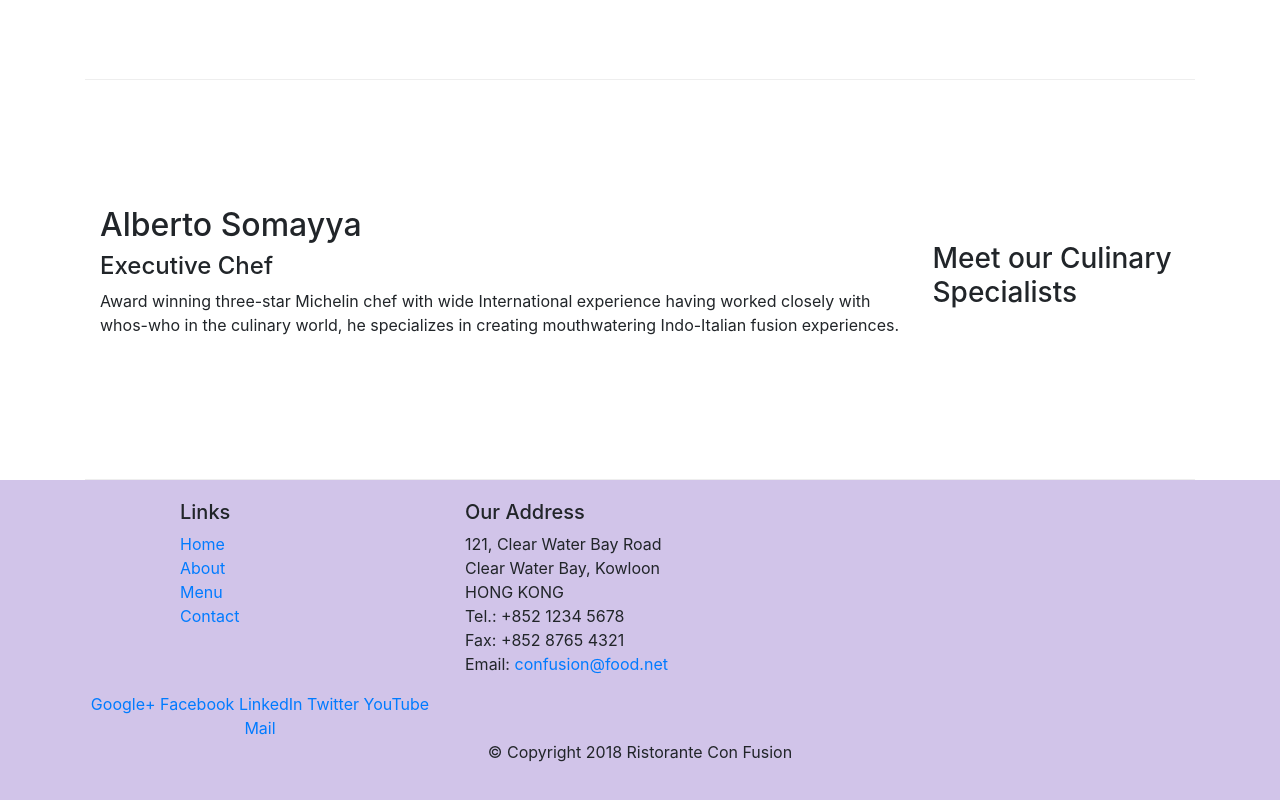
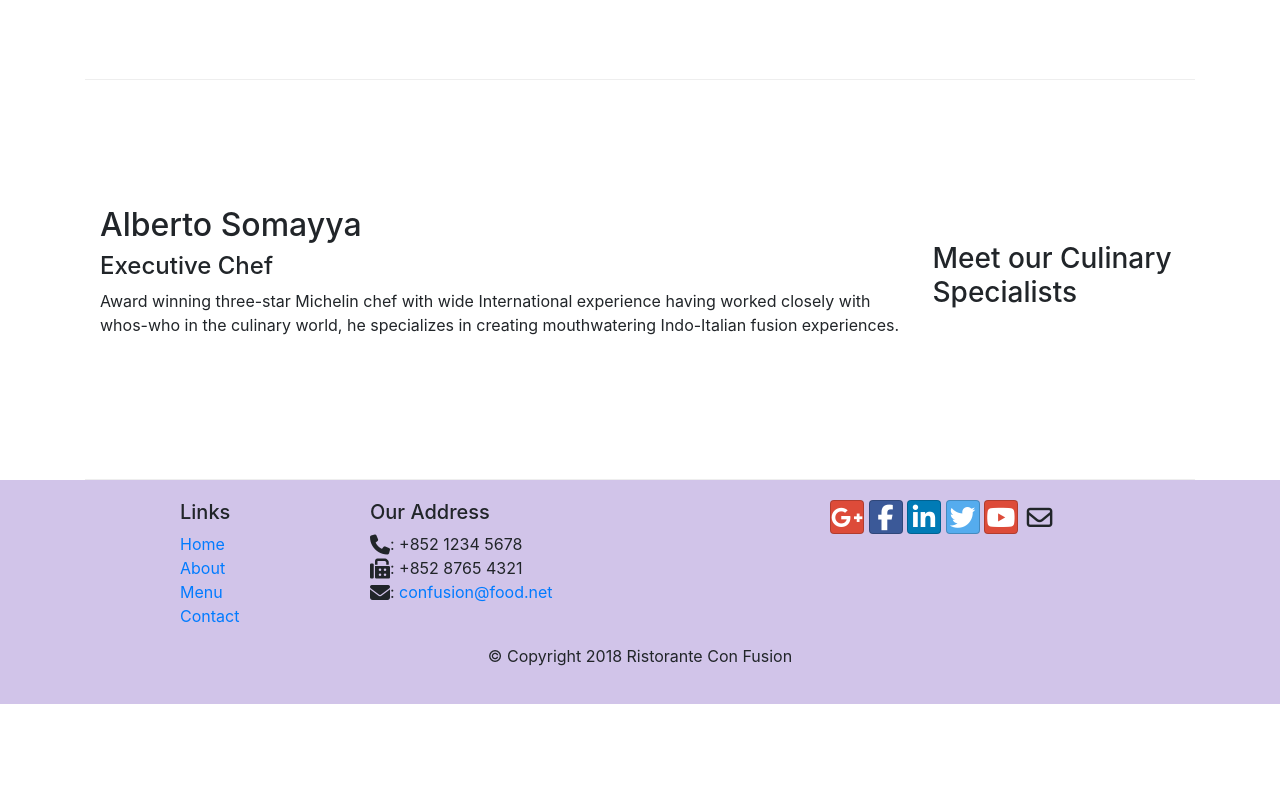
Before and after one commit to plazar23/conFusion, a plain HTML site: page index.html in a window 1280 px wide. Shown: the part 1054-1854 px from the top of the page. After the commit the page ends 1758 px from the top, so only its background shows below. Drawn offline with nearby package versions, Linux system fonts and the light colour scheme.

Commit message:
Fixing footer

```diff
--- a/index.html
+++ b/index.html
@@ -84,7 +84,7 @@
 
     <footer class="footer">
       <div class="container">
-            <div class="row ">
+        <div class="row">
           <div class="col-4 offset-1 col-sm-2">
             <h5>Links</h5>
             <ul class="list-unstyled">
@@ -94,25 +94,23 @@
               <li><a href="#">Contact</a></li>
             </ul>
           </div>
-                <div class="col-7 offset-1 col-sm-5">
+          <div class="col-7 col-sm-5">
             <h5>Our Address</h5>
             <address>
-    		              121, Clear Water Bay Road<br>
-    		              Clear Water Bay, Kowloon<br>
-    		              HONG KONG<br>
-    		              Tel.: +852 1234 5678<br>
-    		              Fax: +852 8765 4321<br>
-    		              Email: <a href="mailto:confusion@food.net">confusion@food.net</a>
+              <i class="fa fa-phone fa-lg"></i>: +852 1234 5678<br>
+              <i class="fa fa-fax fa-lg"></i>: +852 8765 4321<br>
+              <i class="fa fa-envelope fa-lg"></i>:
+              <a href="mailto:confusion@food.net">confusion@food.net</a>
+
             </address>
           </div>
-                <div class="col-2 col-sm-4 align-self-center">
           <div class="text-center">
-                        <a href="http://google.com/+">Google+</a>
-                        <a href="http://www.facebook.com/profile.php?id=">Facebook</a>
-                        <a href="http://www.linkedin.com/in/">LinkedIn</a>
-                        <a href="http://twitter.com/">Twitter</a>
-                        <a href="http://youtube.com/">YouTube</a>
-                        <a href="mailto:">Mail</a>
+             <a class="btn btn-social-icon btn-google" href="http://google.com/+"><i class="fa fa-google-plus"></i></a>
+             <a class="btn btn-social-icon btn-facebook" href="http://www.facebook.com/profile.php?id="><i class="fa fa-facebook"></i></a>
+             <a class="btn btn-social-icon btn-linkedin" href="http://www.linkedin.com/in/"><i class="fa fa-linkedin"></i></a>
+             <a class="btn btn-social-icon btn-twitter" href="http://twitter.com/"><i class="fa fa-twitter"></i></a>
+             <a class="btn btn-social-icon btn-google" href="http://youtube.com/"><i class="fa fa-youtube"></i></a>
+             <a class="btn btn-social-icon" href="mailto:"><i class="fa fa-envelope-o"></i></a>
            </div>
           </div>
         </div>
```
Lines whose indentation alone changed are shown as unchanged.
